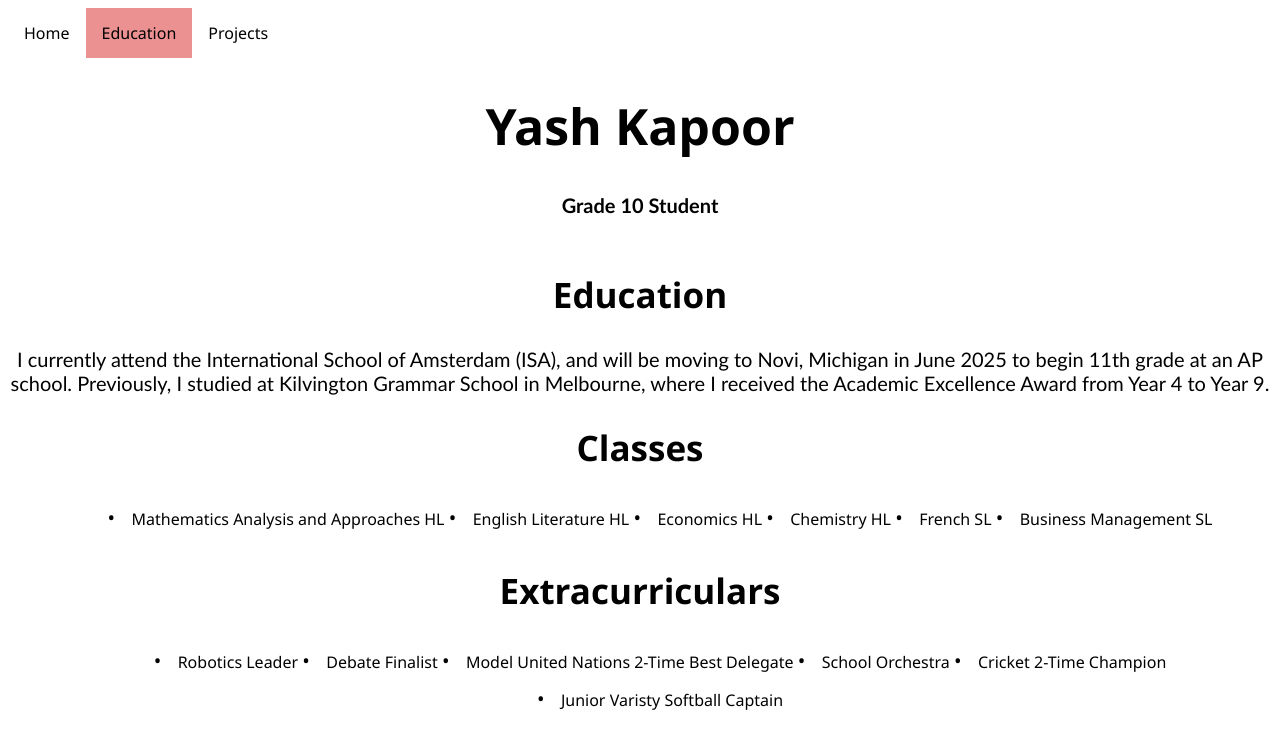
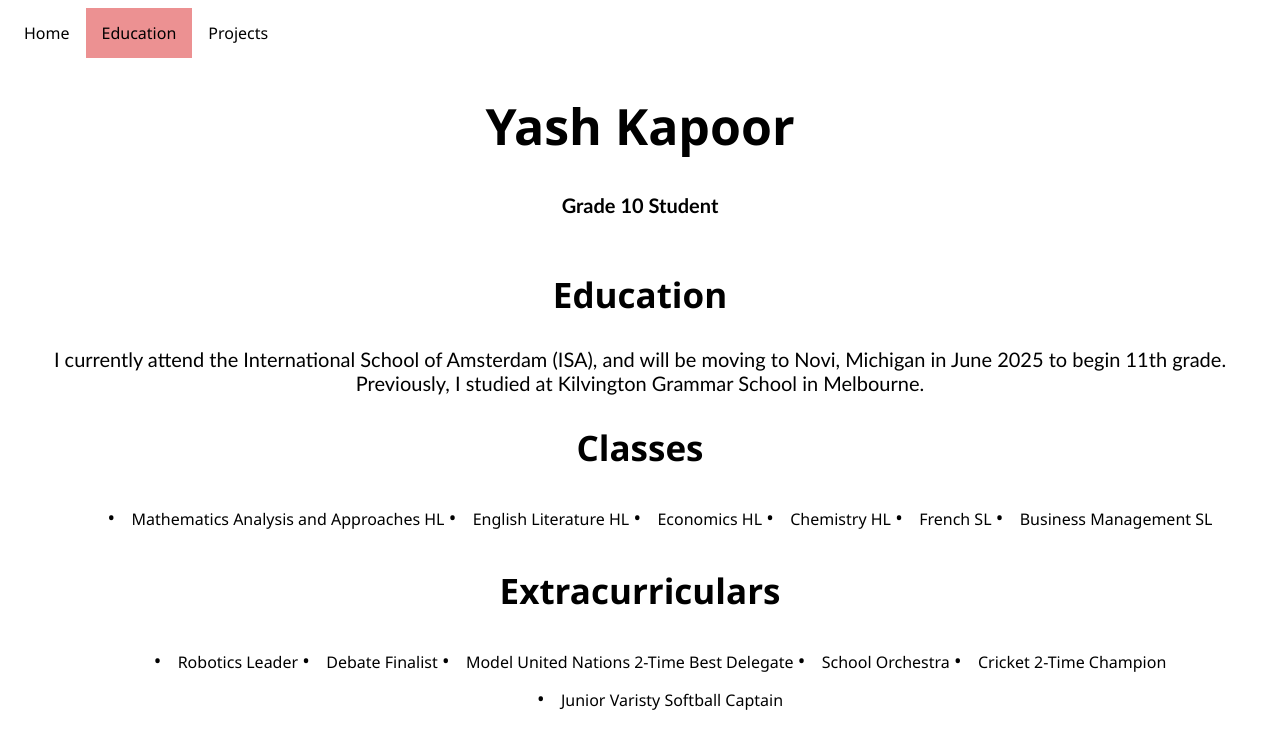
Before and after one commit to itchamp03/first, a plain HTML site: page education.html in a window 1280 px wide. Drawn offline with Linux system fonts and the light colour scheme.

Commit message:
updated details

```diff
--- a/education.html
+++ b/education.html
@@ -21,9 +21,9 @@
         <div class="education">
             <main>
                 <h2>Education</h2>
-                <p>I currently attend the International School of Amsterdam (ISA), and will be moving to Novi, Michigan in June 2025 to begin 11th grade at an AP school.
+                <p>I currently attend the International School of Amsterdam (ISA), and will be moving to Novi, Michigan in June 2025 to begin 11th grade.
 
-Previously, I studied at Kilvington Grammar School in Melbourne, where I received the Academic Excellence Award from Year 4 to Year 9.</p>
+Previously, I studied at Kilvington Grammar School in Melbourne.</p>
                 <h2>Classes</h2>
                 <ul class="classes">
                     <li>Mathematics Analysis and Approaches HL</li>
```
Also changed, not shown: index.html (+1 -0 lines).
